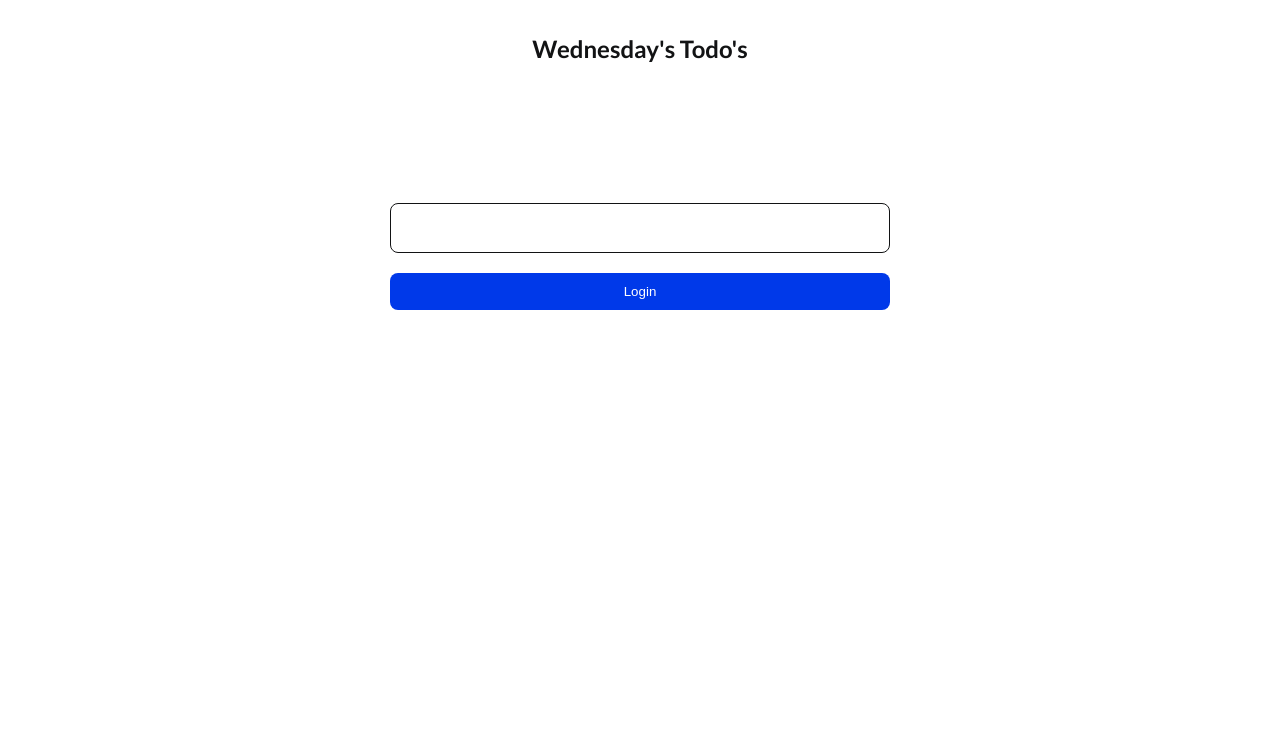
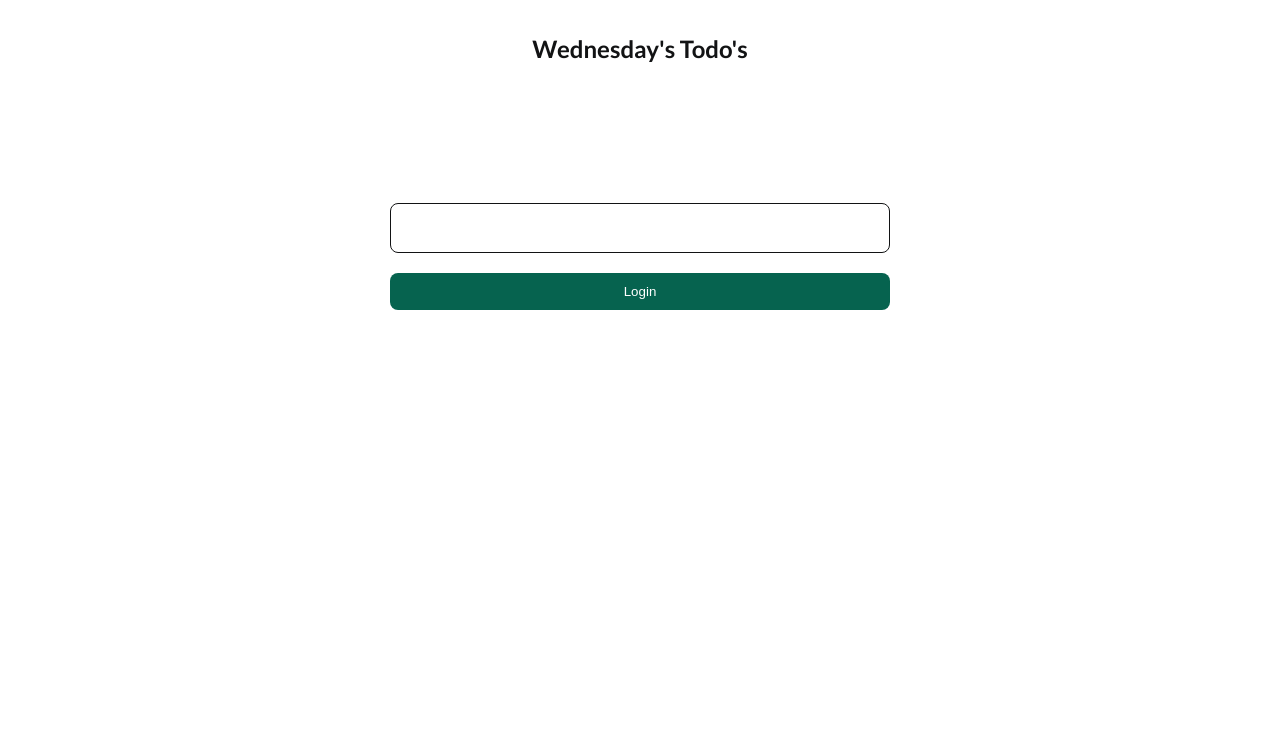
Before and after one commit to Angelaijeoma/Angela-s-Todo, a plain HTML site: page index.html in a window 1280 px wide. Shown: the part 65-800 px from the top of the page. Drawn offline with Linux system fonts and the light colour scheme.

Commit message:
change colour

```diff
--- a/index.css
+++ b/index.css
@@ -5,7 +5,7 @@
 
 :root {
   /* --variableName: variableValue;   */
-  --primaryColor: #0039E9;
+  --primaryColor: #06634f;
   --textColor: #121314;
   --secondaryColor: #FB9B2A;
   --fontPrimary: 'Lato', sans-serif;
```
